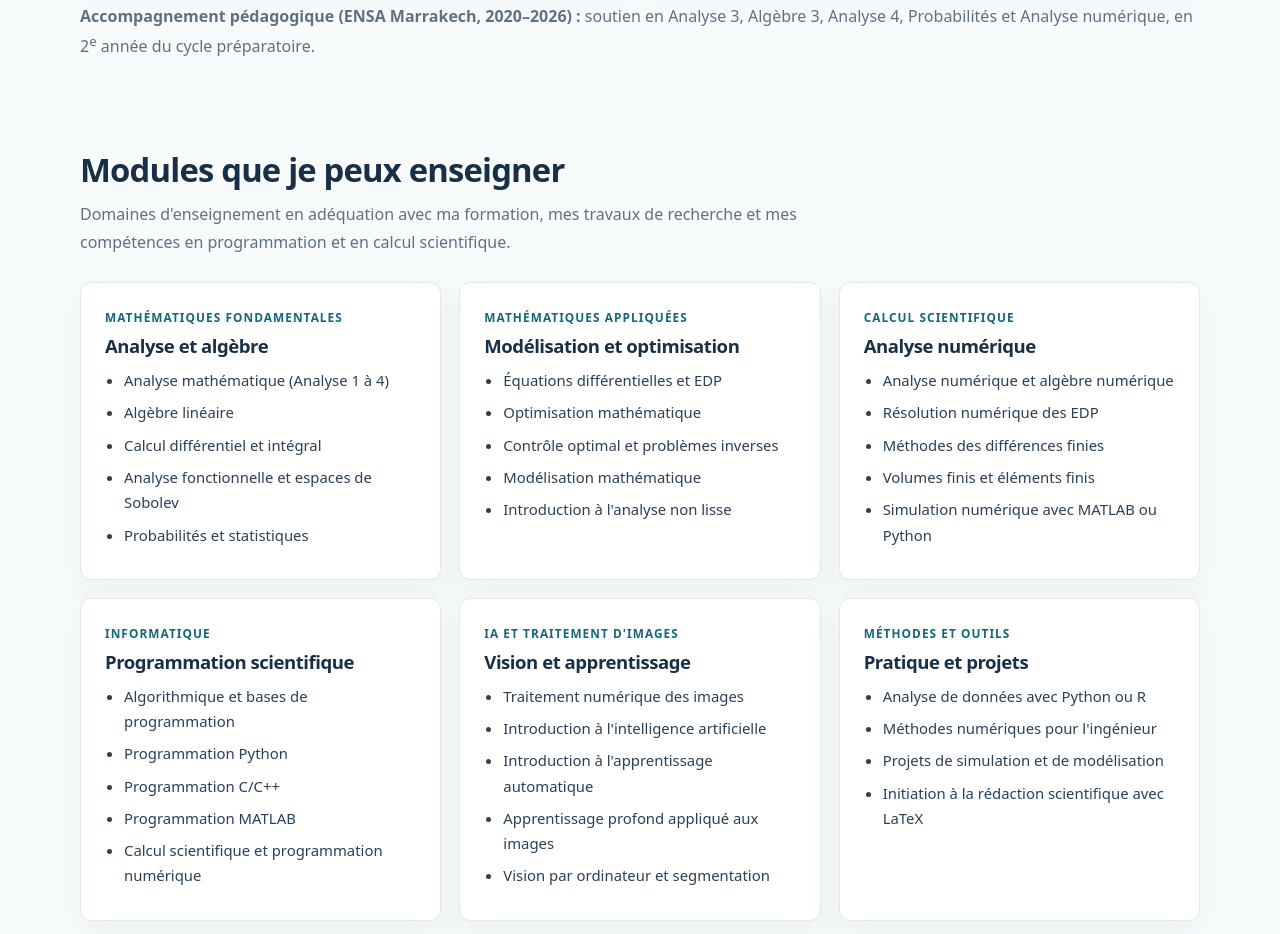
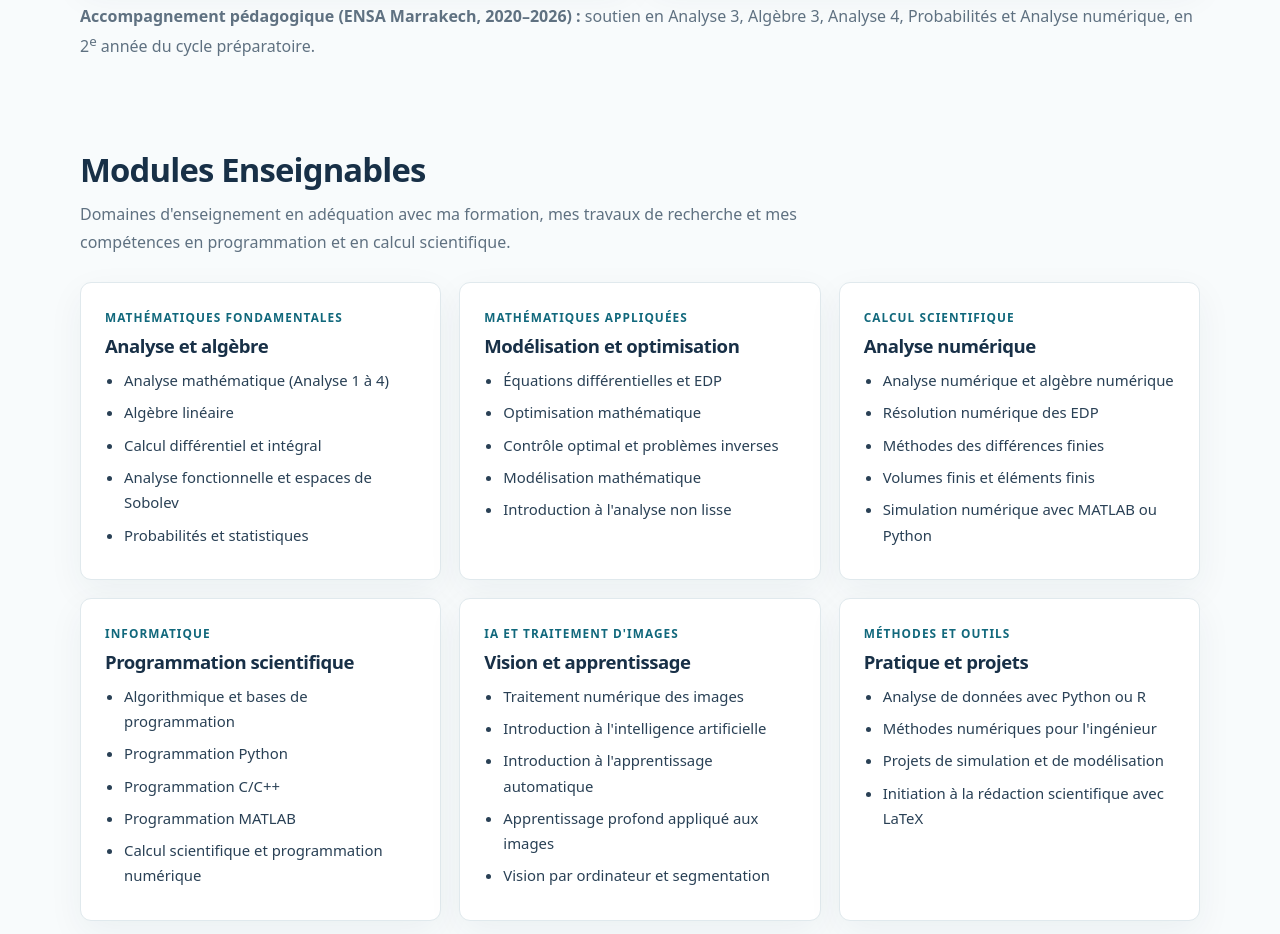
Before and after one commit to jamalattmani/jamalattmani.github.io, a plain HTML site: page index.html in a window 1280 px wide. Shown: the part 5930-6864 px from the top of the page. Drawn offline with Linux system fonts and the light colour scheme.

Commit message:
Update index.html

```diff
--- a/index.html
+++ b/index.html
@@ -191,7 +191,7 @@ h3{font-size:1.1rem;margin:0 0 10px}h4{margin:0 0 6px}p{margin:0 0 13px}
 </section>
 
 <section class="section" id="modules" aria-labelledby="modules-title">
- <div class="section-heading"><h2 id="modules-title">Modules que je peux enseigner</h2><p class="section-intro">Domaines d'enseignement en adéquation avec ma formation, mes travaux de recherche et mes compétences en programmation et en calcul scientifique.</p></div>
+ <div class="section-heading"><h2 id="modules-title">Modules Enseignables</h2><p class="section-intro">Domaines d'enseignement en adéquation avec ma formation, mes travaux de recherche et mes compétences en programmation et en calcul scientifique.</p></div>
  <div class="modules-grid">
   <article class="module-card"><p class="module-cat">Mathématiques fondamentales</p><h3>Analyse et algèbre</h3><ul class="module-list"><li>Analyse mathématique (Analyse 1 à 4)</li><li>Algèbre linéaire</li><li>Calcul différentiel et intégral</li><li>Analyse fonctionnelle et espaces de Sobolev</li><li>Probabilités et statistiques</li></ul></article>
   <article class="module-card"><p class="module-cat">Mathématiques appliquées</p><h3>Modélisation et optimisation</h3><ul class="module-list"><li>Équations différentielles et EDP</li><li>Optimisation mathématique</li><li>Contrôle optimal et problèmes inverses</li><li>Modélisation mathématique</li><li>Introduction à l'analyse non lisse</li></ul></article>
```
